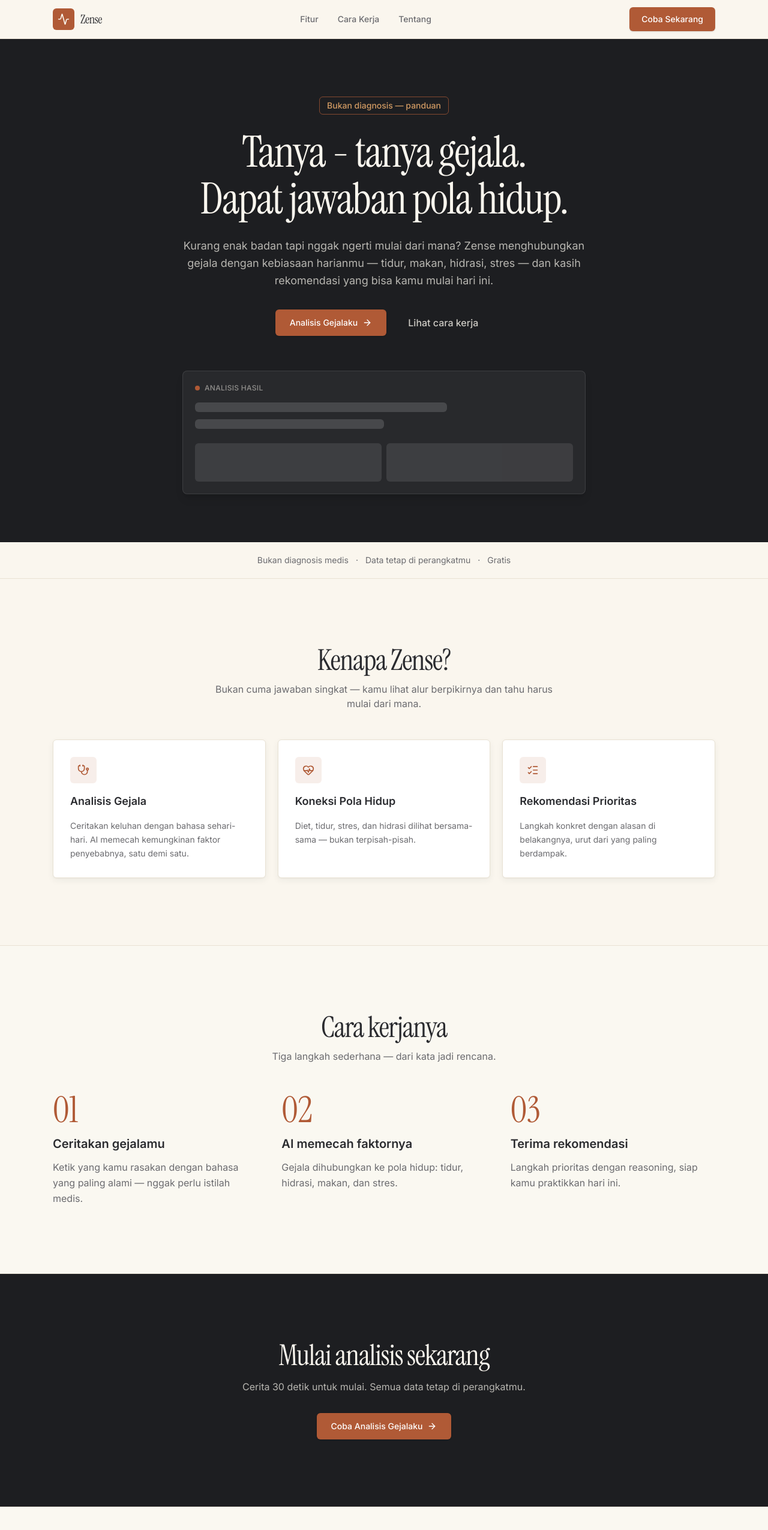
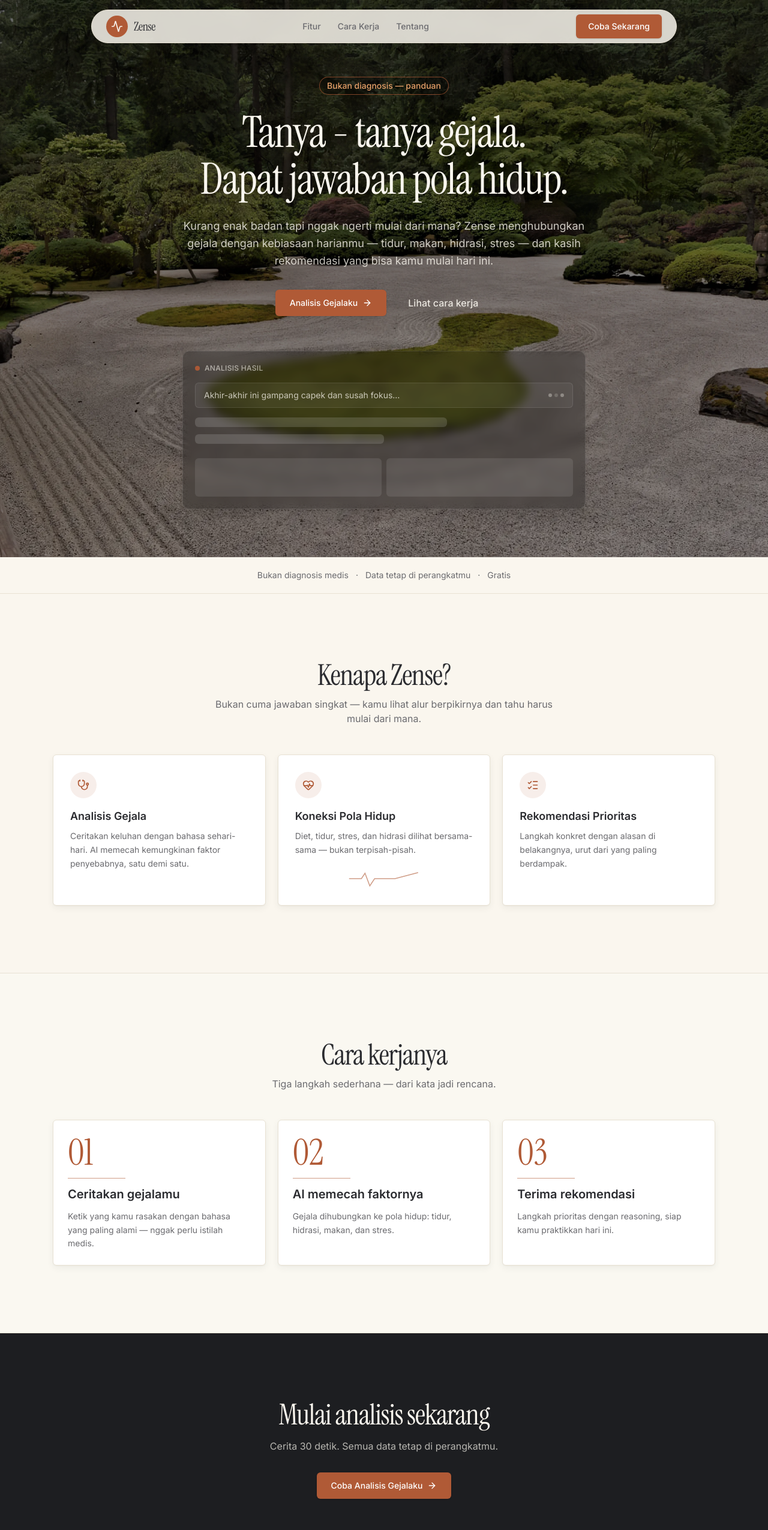
Before and after one commit to geraldmartadinata/bitsmikro, a Next.js app: page / in a window 1280 px wide. Shown: the top 2551 px of the page at 60% size. Built offline with nearby package versions, Linux system fonts and the light colour scheme.

Commit message:
feat: landing polish (floating navbar, hero image, FAQ, footer, micro-interactions)

```diff
--- a/app/globals.css
+++ b/app/globals.css
@@ -17,6 +17,7 @@
 
 html {
   scroll-behavior: smooth;
+  scroll-padding-top: 6rem;
 }
 
 body {
--- a/app/page.tsx
+++ b/app/page.tsx
@@ -1,9 +1,11 @@
 "use client";
 
-import { MotionConfig, motion, type Variants } from "framer-motion";
+import { useEffect, useState } from "react";
+import { motion, MotionConfig, type Variants } from "framer-motion";
 import {
   Activity,
   ArrowRight,
+  ChevronDown,
   HeartPulse,
   ListChecks,
   Stethoscope,
@@ -45,6 +47,7 @@
           <Features />
           <HowItWorks />
           <ClosingCta />
+          <Faq />
         </main>
 
         <Footer />
@@ -55,31 +58,51 @@
 
 /* ------------------------------ Navbar ------------------------------ */
 
+const NAV_LINKS = [
+  { label: "Fitur", href: "fitur" },
+  { label: "Cara Kerja", href: "cara-kerja" },
+  { label: "Tentang", href: "tentang" },
+];
+
 function Navbar() {
+  const [scrolled, setScrolled] = useState(false);
+
+  useEffect(() => {
+    const onScroll = () => setScrolled(window.scrollY > 40);
+    onScroll();
+    window.addEventListener("scroll", onScroll, { passive: true });
+    return () => window.removeEventListener("scroll", onScroll);
+  }, []);
+
   return (
-    <header className="sticky top-0 z-50 border-b border-hairline bg-cream">
-      <div className="mx-auto flex h-16 max-w-6xl items-center justify-between px-4 sm:px-6">
+    <div className="fixed left-1/2 top-4 z-50 w-full max-w-5xl -translate-x-1/2 px-4 sm:px-6">
+      <motion.nav
+        initial={{ y: -24, opacity: 0 }}
+        animate={{ y: 0, opacity: 1 }}
+        transition={{ duration: 0.5, ease: EASE }}
+        className={`flex h-14 items-center justify-between gap-3 rounded-full border px-4 backdrop-blur-md transition-[background-color,box-shadow,border-color] duration-300 sm:px-6 ${
+          scrolled
+            ? "border-hairline bg-cream/95 shadow-[0_6px_24px_rgba(42,43,47,0.12)]"
+            : "border-hairline bg-cream/85 shadow-[0_4px_20px_rgba(42,43,47,0.08)]"
+        } hover:border-terracotta/40`}
+      >
         <button
           onClick={() => scrollToId("hero")}
           className="flex items-center gap-2.5"
-          aria-label="Zense - kembali ke atas"
+          aria-label="Zense - ke atas"
         >
-          <span className="flex h-9 w-9 items-center justify-center rounded-md bg-terracotta text-cream">
+          <span className="flex h-9 w-9 items-center justify-center rounded-full bg-terracotta text-cream">
             <Activity className="h-5 w-5" />
           </span>
           <span className="font-display text-xl tracking-tight">Zense</span>
         </button>
 
-        <nav className="hidden items-center gap-8 md:flex">
-          {[
-            { label: "Fitur", href: "fitur" },
-            { label: "Cara Kerja", href: "cara-kerja" },
-            { label: "Tentang", href: "tentang" },
-          ].map((link) => (
+        <nav className="hidden items-center gap-7 md:flex">
+          {NAV_LINKS.map((link) => (
             <a
               key={link.href}
               href={`#${link.href}`}
-              className="text-sm font-medium text-muted transition-colors hover:text-ink"
+              className="relative text-sm font-medium text-muted transition-colors after:absolute after:-bottom-0.5 after:left-0 after:h-px after:w-full after:origin-left after:scale-x-0 after:bg-terracotta after:transition-transform after:duration-200 hover:text-ink hover:after:scale-x-100"
             >
               {link.label}
             </a>
@@ -88,12 +111,12 @@
 
         <Button
           onClick={() => scrollToId("analyze")}
-          className="rounded-md px-4 py-2 text-sm"
+          className="rounded-full px-5 py-2 text-sm"
         >
           Coba Sekarang
         </Button>
+      </motion.nav>
     </div>
-    </header>
   );
 }
 
@@ -103,21 +126,31 @@
   return (
     <motion.section
       id="hero"
-      className="bg-[#1d1e21] text-cream"
+      className="relative overflow-hidden bg-[#1d1e21] text-cream"
       initial="hidden"
       animate="visible"
     >
-      <div className="mx-auto flex max-w-6xl flex-col items-center px-5 pb-20 pt-16 text-center sm:px-6 sm:pt-24">
+      <div
+        aria-hidden="true"
+        className="absolute inset-0 bg-cover bg-center"
+        style={{ backgroundImage: "url('/images/hero.webp')" }}
+      />
+      <div
+        aria-hidden="true"
+        className="absolute inset-0 bg-gradient-to-b from-black/60 via-black/50 to-black/40"
+      />
+
+      <div className="relative z-10 mx-auto flex max-w-6xl flex-col items-center px-5 pb-20 pt-28 text-center sm:px-6 sm:pt-32">
         <motion.span
           variants={fadeUp(0)}
-          className="mb-6 inline-block rounded-md border border-terracotta/70 px-3 py-1 text-sm font-medium text-[#d29b63]"
+          className="mb-6 inline-block rounded-full border border-terracotta/70 bg-black/20 px-3 py-1 text-sm font-medium text-[#e8a26a]"
         >
           Bukan diagnosis — panduan
         </motion.span>
 
         <motion.h1
           variants={fadeUp(0.1)}
-          className="max-w-4xl font-display text-[42px] leading-[1.08] tracking-tight text-cream sm:text-6xl lg:text-[72px]"
+          className="max-w-4xl font-display text-[42px] leading-[1.08] tracking-tight text-cream drop-shadow-[0_2px_8px_rgba(0,0,0,0.35)] sm:text-6xl lg:text-[72px]"
         >
           Tanya - tanya gejala.
           <br />
@@ -126,7 +159,7 @@
 
         <motion.p
           variants={fadeUp(0.2)}
-          className="mt-6 max-w-2xl text-lg leading-relaxed text-cream/70"
+          className="mt-6 max-w-2xl text-lg leading-relaxed text-cream/80 drop-shadow-[0_2px_8px_rgba(0,0,0,0.35)]"
         >
           Kurang enak badan tapi nggak ngerti mulai dari mana? Zense
           menghubungkan gejala dengan kebiasaan harianmu — tidur, makan,
@@ -146,7 +179,7 @@
           </Button>
           <a
             href="#cara-kerja"
-            className="inline-flex w-full items-center justify-center gap-2 rounded-md px-6 py-3 text-base font-medium text-cream/80 transition-colors hover:bg-white/10 hover:text-cream sm:w-auto"
+            className="inline-flex w-full items-center justify-center gap-2 rounded-md px-6 py-3 text-base font-medium text-cream/90 transition-colors hover:bg-white/10 hover:text-cream sm:w-auto"
           >
             Lihat cara kerja
           </a>
@@ -160,16 +193,39 @@
   );
 }
 
+function TypingDots() {
+  return (
+    <span className="inline-flex items-center gap-1" aria-hidden="true">
+      {[0, 1, 2].map((i) => (
+        <motion.span
+          key={i}
+          className="h-1.5 w-1.5 rounded-full bg-cream/70"
+          animate={{ opacity: [0.25, 1, 0.25] }}
+          transition={{ duration: 1, repeat: Infinity, delay: i * 0.2, ease: "easeInOut" }}
+        />
+      ))}
+    </span>
+  );
+}
+
 function HeroPreview() {
   return (
-    <div className="overflow-hidden rounded-lg border border-white/10 bg-white/5 p-5 text-left shadow-lg">
-      <div className="mb-4 flex items-center gap-2 text-cream/50">
+    <div className="overflow-hidden rounded-xl border border-white/10 bg-black/25 p-5 text-left shadow-xl backdrop-blur-sm">
+      <div className="mb-4 flex items-center gap-2 text-cream/60">
         <span className="h-2 w-2 animate-pulse rounded-full bg-terracotta" />
         <span className="text-xs font-medium tracking-wide uppercase">
           Analisis hasil
         </span>
       </div>
-      <div className="flex animate-pulse flex-col gap-3">
+
+      <div className="flex items-center gap-3 rounded-md border border-white/10 bg-white/5 px-3.5 py-2.5">
+        <span className="min-w-0 flex-1 truncate text-sm text-cream/75">
+          Akhir-akhir ini gampang capek dan susah fokus…
+        </span>
+        <TypingDots />
+      </div>
+
+      <div className="mt-4 flex animate-pulse flex-col gap-3">
         <div className="h-4 w-2/3 rounded-md bg-white/15" />
         <div className="h-4 w-1/2 rounded-md bg-white/15" />
         <div className="mt-3 grid gap-2 sm:grid-cols-2">
@@ -215,6 +271,7 @@
     title: "Koneksi Pola Hidup",
     description:
       "Diet, tidur, stres, dan hidrasi dilihat bersama-sama — bukan terpisah-pisah.",
+    sparkline: true,
   },
   {
     icon: ListChecks,
@@ -223,6 +280,28 @@
       "Langkah konkret dengan alasan di belakangnya, urut dari yang paling berdampak.",
   },
 ];
+
+function HeartbeatSparkline() {
+  return (
+    <svg
+      viewBox="0 0 120 36"
+      className="mt-auto h-9 w-full text-terracotta/60"
+      fill="none"
+      aria-hidden="true"
+    >
+      <motion.path
+        d="M2 20 H22 L28 11 L36 32 L44 20 H78 L116 10"
+        stroke="currentColor"
+        strokeWidth={1.5}
+        strokeLinecap="round"
+        initial={{ pathLength: 0 }}
+        whileInView={{ pathLength: 1 }}
+        viewport={{ once: true }}
+        transition={{ duration: 1.1, ease: EASE }}
+      />
+    </svg>
+  );
+}
 
 function Features() {
   return (
@@ -234,7 +313,7 @@
       viewport={{ once: true, amount: 0.15 }}
       variants={staggerContainer(0.12)}
     >
-      <div className="mb-12 text-center">
+      <motion.div variants={fadeUp(0)} className="mb-12 text-center">
         <h2 className="font-display text-4xl tracking-tight sm:text-5xl">
           Kenapa Zense?
         </h2>
@@ -242,20 +321,24 @@
           Bukan cuma jawaban singkat — kamu lihat alur berpikirnya dan tahu
           harus mulai dari mana.
         </p>
-      </div>
+      </motion.div>
 
       <div className="grid grid-cols-1 gap-5 sm:grid-cols-2 lg:grid-cols-3">
-        {features.map(({ icon: Icon, title, description }) => (
+        {features.map(({ icon: Icon, title, description, sparkline }) => (
           <motion.div
             key={title}
             variants={fadeUp(0)}
-            className="card-surface flex flex-col gap-4 rounded-md p-7"
+            whileHover={{ y: -4, transition: { duration: 0.2, ease: EASE } }}
+            className="card-surface group flex flex-col gap-4 rounded-md p-7 transition-shadow duration-200 hover:shadow-[0_12px_32px_rgba(42,43,47,0.12)]"
           >
-            <span className="flex h-11 w-11 items-center justify-center rounded-md bg-terracotta/10 text-terracotta">
+            <span className="flex h-11 w-11 items-center justify-center rounded-full bg-terracotta/10 text-terracotta transition-shadow duration-200 group-hover:shadow-[0_0_20px_rgba(176,90,54,0.35)]">
               <Icon className="h-5 w-5" />
             </span>
+            <div className="flex flex-col gap-2">
               <h3 className="text-lg font-semibold">{title}</h3>
               <p className="text-sm leading-relaxed text-muted">{description}</p>
+            </div>
+            {sparkline ? <HeartbeatSparkline /> : null}
           </motion.div>
         ))}
       </div>
@@ -297,27 +380,35 @@
       variants={staggerContainer(0.12)}
     >
       <div className="mx-auto max-w-6xl px-5 py-20 sm:px-6 sm:py-28">
-        <div className="mb-12 text-center">
+        <motion.div variants={fadeUp(0)} className="mb-12 text-center">
           <h2 className="font-display text-4xl tracking-tight sm:text-5xl">
             Cara kerjanya
           </h2>
           <p className="mx-auto mt-3 max-w-xl text-muted">
             Tiga langkah sederhana — dari kata jadi rencana.
           </p>
-        </div>
+        </motion.div>
 
-        <div className="grid grid-cols-1 gap-10 md:grid-cols-3">
+        <div className="grid grid-cols-1 gap-5 md:grid-cols-3">
           {steps.map(({ number, title, description }) => (
             <motion.div
               key={number}
               variants={fadeUp(0)}
-              className="flex flex-col gap-3"
+              whileHover={{ y: -4, transition: { duration: 0.2, ease: EASE } }}
+              className="card-surface group flex flex-col gap-3 rounded-md p-6 transition-[box-shadow,border-color] duration-200 hover:border-terracotta/40 hover:shadow-[0_12px_32px_rgba(42,43,47,0.12)]"
             >
-              <span className="font-display text-6xl text-terracotta">
+              <span className="font-display text-6xl leading-none text-terracotta">
                 {number}
               </span>
+              <motion.span
+                className="h-px w-24 origin-left bg-terracotta/60"
+                initial={{ scaleX: 0 }}
+                whileInView={{ scaleX: 1 }}
+                viewport={{ once: true }}
+                transition={{ duration: 0.5, ease: EASE, delay: 0.2 }}
+              />
               <h3 className="text-xl font-semibold">{title}</h3>
-              <p className="leading-relaxed text-muted">{description}</p>
+              <p className="text-sm leading-relaxed text-muted">{description}</p>
             </motion.div>
           ))}
         </div>
@@ -346,7 +437,7 @@
           Mulai analisis sekarang
         </motion.h2>
         <motion.p variants={fadeUp(0)} className="mt-4 text-cream/70">
-          Cerita 30 detik untuk mulai. Semua data tetap di perangkatmu.
+          Cerita 30 detik. Semua data tetap di perangkatmu.
         </motion.p>
         <motion.div variants={fadeUp(0)} className="mt-8">
           <Button
@@ -362,28 +453,151 @@
   );
 }
 
+/* -------------------------------- FAQ ------------------------------- */
+
+const faqs = [
+  {
+    q: "Apakah Zense bisa mendiagnosis penyakit?",
+    a: "Tidak. Zense hanya menghubungkan gejala dengan pola hidup dan memberi panduan umum. Konsultasi dengan tenaga kesehatan untuk diagnosis.",
+  },
+  {
+    q: "Apakah data saya aman?",
+    a: "Ya. Semua data tersimpan di perangkatmu (localStorage). Tidak dikirim ke server, tidak butuh akun.",
+  },
+  {
+    q: "Apakah Zense gratis?",
+    a: "Gratis. Tanpa biaya, tanpa langganan.",
+  },
+  {
+    q: "Apakah partner Zense manusia sungguhan?",
+    a: "Saat ini partner adalah pendamping (AI persona) yang tersimpan di perangkatmu. Fitur untuk terhubung dengan teman sungguhan sedang kami kembangkan.",
+  },
+  {
+    q: "Siapa di balik Zense?",
+    a: "Zense dikembangkan oleh Tim '.' untuk Bitsmikro Innovative Vibecode 2026.",
+  },
+];
+
+function Faq() {
+  const [open, setOpen] = useState<number | null>(0);
+
+  return (
+    <motion.section
+      id="faq"
+      className="mx-auto max-w-3xl px-5 py-20 sm:px-6 sm:py-28"
+      initial="hidden"
+      whileInView="visible"
+      viewport={{ once: true, amount: 0.1 }}
+      variants={staggerContainer(0.08)}
+    >
+      <motion.div variants={fadeUp(0)} className="mb-10 text-center">
+        <h2 className="font-display text-4xl tracking-tight sm:text-5xl">
+          Tanya dulu
+        </h2>
+        <p className="mt-3 text-muted">Pertanyaan yang sering muncul sebelum mulai.</p>
+      </motion.div>
+
+      <div className="flex flex-col gap-3">
+        {faqs.map((item, i) => {
+          const isOpen = open === i;
+          return (
+            <motion.div
+              key={item.q}
+              variants={fadeUp(0)}
+              className="overflow-hidden rounded-md border border-hairline bg-surface transition-colors duration-200 hover:border-terracotta/30"
+            >
+              <button
+                type="button"
+                aria-expanded={isOpen}
+                onClick={() => setOpen(isOpen ? null : i)}
+                className="flex w-full items-center justify-between gap-4 px-5 py-4 text-left"
+              >
+                <span className="font-medium text-ink">{item.q}</span>
+                <ChevronDown
+                  className={`h-4 w-4 shrink-0 text-terracotta transition-transform duration-200 ${
+                    isOpen ? "rotate-180" : ""
+                  }`}
+                />
+              </button>
+              <motion.div
+                initial={false}
+                animate={{ height: isOpen ? "auto" : 0, opacity: isOpen ? 1 : 0 }}
+                transition={{ duration: 0.25, ease: EASE }}
+                className="overflow-hidden"
+              >
+                <p className="px-5 pb-4 text-sm leading-relaxed text-muted">
+                  {item.a}
+                </p>
+              </motion.div>
+            </motion.div>
+          );
+        })}
+      </div>
+    </motion.section>
+  );
+}
+
 /* ------------------------------ Footer ------------------------------ */
+
+const footerColumns = [
+  {
+    heading: "Fitur",
+    links: ["Analisis Gejala", "Plan 7 Hari", "Find Partner"],
+  },
+  {
+    heading: "Perusahaan",
+    links: ["Tentang", "Cara Kerja"],
+  },
+  {
+    heading: "Legal",
+    links: ["Kebijakan Privasi", "Syarat Layanan"],
+  },
+];
 
 function Footer() {
   return (
     <footer className="border-t border-hairline bg-[#faf8f1]">
-      <div className="mx-auto max-w-6xl px-5 py-10 sm:px-6">
-        <div className="flex flex-col items-center gap-4 text-center">
-          <span className="flex items-center gap-2.5">
-            <span className="flex h-8 w-8 items-center justify-center rounded-md bg-terracotta text-cream">
+      <div className="mx-auto max-w-6xl px-5 pb-6 pt-14 sm:px-6">
+        <div className="grid grid-cols-2 gap-10 md:grid-cols-4">
+          <div className="col-span-2 flex flex-col gap-3 md:col-span-1">
+            <div className="flex items-center gap-2.5">
+              <span className="flex h-8 w-8 items-center justify-center rounded-full bg-terracotta text-cream">
                 <Activity className="h-4 w-4" />
               </span>
               <span className="font-display text-lg">Zense</span>
-          </span>
-          <p className="max-w-2xl text-xs leading-relaxed text-muted">
-            Disclaimer: Zense memberikan panduan gaya hidup, bukan diagnosis
-            medis. Informasi di sini tidak menggantikan nasihat, pemeriksaan,
-            atau perawatan dari tenaga kesehatan profesional. Jika keluhan
-            berlanjut atau memburuk, segera konsultasikan dengan dokter atau
-            fasilitas kesehatan terdekat.
+            </div>
+            <p className="font-display text-sm italic text-muted">
+              Pendamping kesehatan pribadimu
             </p>
-          <p className="text-xs text-muted">
-            Dibuat untuk Bitsmikro Innovative Vibecode 2026 · Tim &quot;.&quot;
+          </div>
+
+          {footerColumns.map((col) => (
+            <div key={col.heading} className="flex flex-col gap-3">
+              <h4 className="text-xs font-medium uppercase tracking-widest text-muted">
+                {col.heading}
+              </h4>
+              {col.links.map((link) => (
+                <a
+                  key={link}
+                  href="#"
+                  className="text-sm text-ink/80 transition-colors hover:text-terracotta"
+                >
+                  {link}
+                </a>
+              ))}
+            </div>
+          ))}
+        </div>
+
+        <div className="mt-12 border-t border-hairline pt-6">
+          <p className="mx-auto max-w-3xl text-center text-xs leading-relaxed text-muted">
+            Zense adalah alat edukasi pola hidup — bukan pengganti diagnosis
+            atau saran medis profesional. Untuk kondisi serius atau
+            berkelanjutan, konsultasikan dengan tenaga kesehatan.
+          </p>
+          <p className="mt-4 text-center text-xs text-muted">
+            © 2026 Zense · Tim &quot;.&quot; untuk Bitsmikro Innovative Vibecode
+            2026
           </p>
         </div>
       </div>
```
Also changed, not shown: components/ui/button.tsx (+4 -4 lines), public/images/hero.webp (added). Lines whose indentation alone changed are shown as unchanged.
